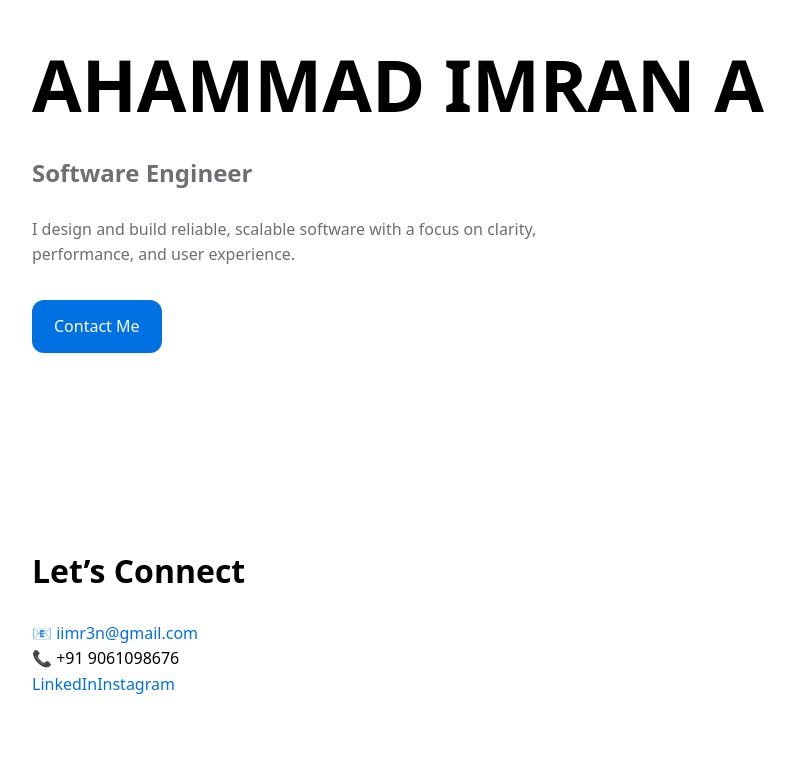
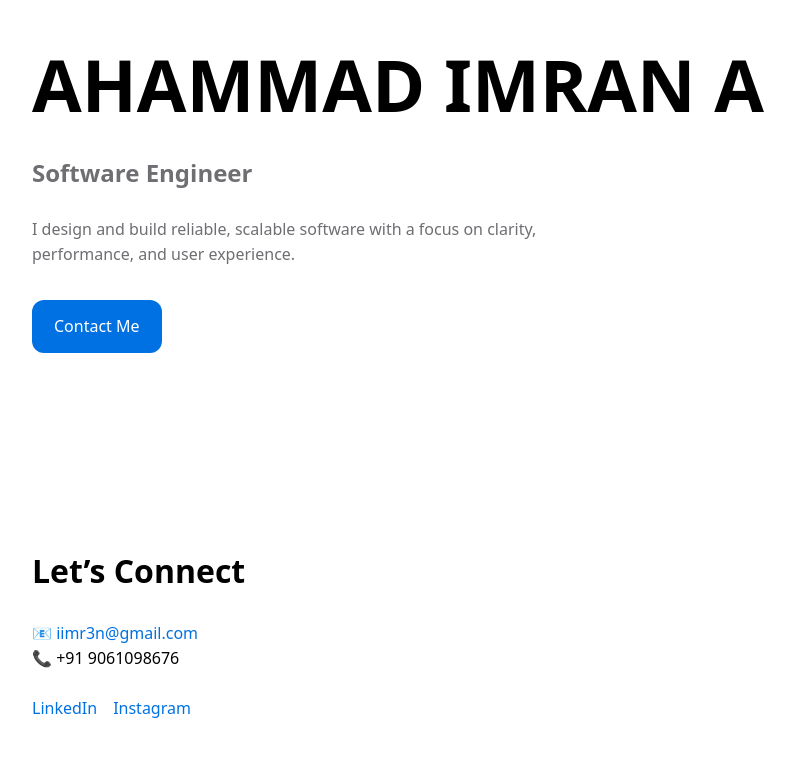
Before and after one commit to iimr4n/portfolio-js, a Next.js app: page / in a window 1280 px wide. Shown: the part 113-870 px from the top of the page, without its empty margins (32-827 px from the left). Built offline with nearby package versions, Linux system fonts and the light colour scheme.

Commit message:
Add styles for social links in globals.css

```diff
--- a/app/globals.css
+++ b/app/globals.css
@@ -186,3 +186,34 @@ section {
   transform: translateY(-2px);
   transition: transform 0.2s ease;
 }
+
+/* =========================
+   SOCIAL LINKS
+========================= */
+.socials {
+  margin-top: 24px;
+  display: flex;
+  gap: 16px;
+}
+
+.socials a {
+  color: var(--accent);
+  font-weight: 500;
+  text-decoration: none;
+  position: relative;
+}
+
+.socials a::after {
+  content: "";
+  position: absolute;
+  left: 0;
+  bottom: -4px;
+  width: 0;
+  height: 2px;
+  background: var(--accent);
+  transition: width 0.3s ease;
+}
+
+.socials a:hover::after {
+  width: 100%;
+}
```
